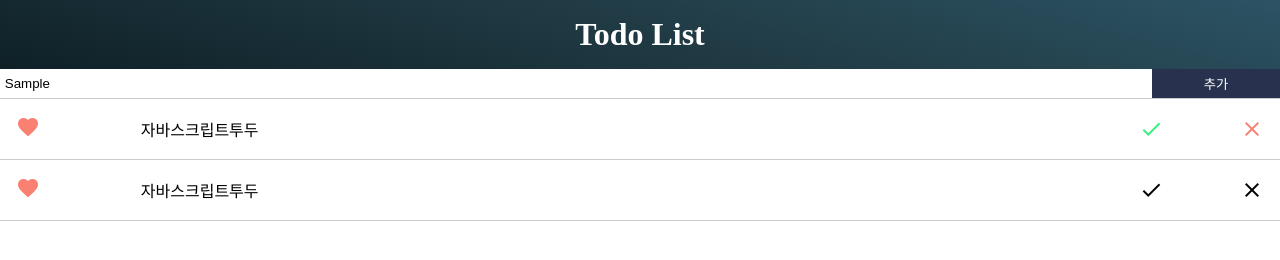
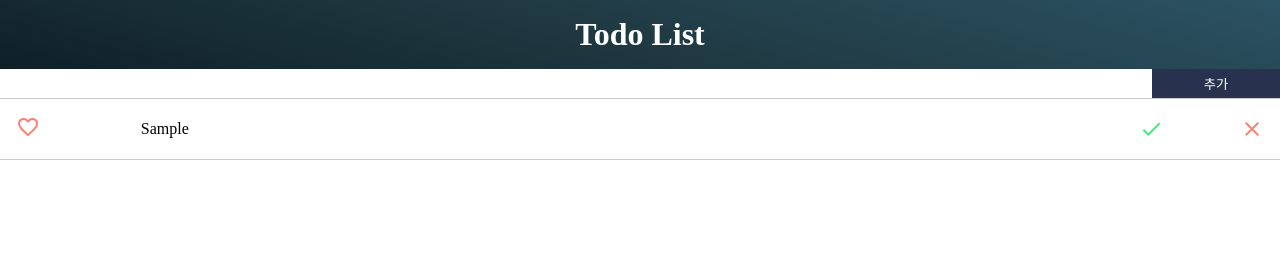
Before and after one commit to qorhvk955/JS-TODO, a plain HTML site: page index.html in a window 1280 px wide. Both pictures are taken after typing "Sample" into the empty fields and a click on the button "추가". Drawn offline with Linux system fonts and the light colour scheme.

Commit message:
Todo리스트에 생성, 완료, 삭제 기능 추가

```diff
--- a/index.html
+++ b/index.html
@@ -24,9 +24,9 @@
         </div>
         <div class="list-container">
           <ul class="list">
-            <li>
+            <!-- <li>
               <span class="like">
-                <i class="material-icons">favorite</i>
+                <i class="material-icons favorite">favorite_border</i>
               </span>
               <span class="item">자바스크립트투두</span>
               <span class="manage">
@@ -34,21 +34,20 @@
                 <i class="material-icons clear">clear</i>
               </span>
             </li>
-          </ul>
-          <ul class="list">
             <li>
               <span class="like">
-                <i class="material-icons">favorite</i>
+                <i class="material-icons favorite">favorite_border</i>
               </span>
               <span class="item">자바스크립트투두</span>
               <span class="manage">
-                <i class="material-icons">check</i>
-                <i class="material-icons">clear</i>
+                <i class="material-icons check">check</i>
+                <i class="material-icons clear">clear</i>
               </span>
-            </li>
+            </li> -->
           </ul>
         </div>
       </section>
     </div>
+    <script src="js/main.js"></script>
   </body>
 </html>
--- /dev/null
+++ b/js/main.js
@@ -0,0 +1,81 @@
+const inputText = document.querySelector(".input-text");
+const addButton = document.querySelector(".add-button");
+const list = document.querySelector(".list");
+const likeBtns = document.querySelectorAll(".favorite");
+
+const addItem = () => {
+  if (inputText.value.trim() === "") {
+    inputText.value = "";
+    inputText.focus();
+    return;
+  }
+
+  //li
+  const li = document.createElement("li");
+
+  //like
+  const like = document.createElement("span");
+  const likeIcon = document.createElement("i");
+  like.className = "like";
+  likeIcon.className = "material-icons favorite";
+  likeIcon.innerHTML = "favorite_border";
+
+  //item
+  const item = document.createElement("span");
+  item.className = "item";
+  item.innerText = inputText.value;
+
+  //manage
+  const manage = document.createElement("span");
+  manage.className = "manage";
+  const checkIcon = document.createElement("i");
+  const clearIcon = document.createElement("i");
+  checkIcon.className = "material-icons check";
+  checkIcon.innerText = "check";
+  clearIcon.className = "material-icons clear";
+  clearIcon.innerText = "clear";
+
+  //event
+
+  likeIcon.addEventListener("click", (e) => {
+    const target = e.target;
+    const text =
+      target.innerText === "favorite" ? "favorite_border" : "favorite";
+
+    target.innerText = text;
+  });
+
+  checkIcon.addEventListener("click", (e) => {
+    const target = e.target.parentElement.parentElement;
+    target.className = "done";
+  });
+
+  clearIcon.addEventListener("click", (e) => {
+    const target = e.target.parentElement.parentElement;
+    list.removeChild(target);
+  });
+
+  list.appendChild(li);
+  li.appendChild(like);
+  like.appendChild(likeIcon);
+
+  li.appendChild(item);
+
+  li.appendChild(manage);
+  manage.appendChild(checkIcon);
+  manage.appendChild(clearIcon);
+
+  inputText.value = "";
+  inputText.focus();
+};
+
+//event
+inputText.addEventListener("keypress", (e) => {
+  if (e.key === "Enter") {
+    addItem();
+  }
+});
+
+addButton.addEventListener("click", () => {
+  addItem();
+});
```
